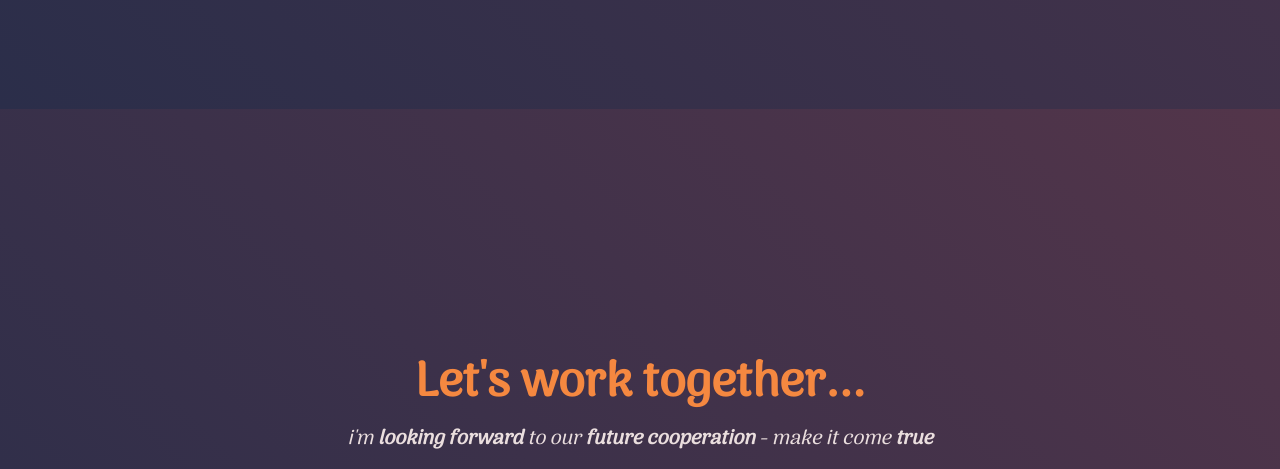
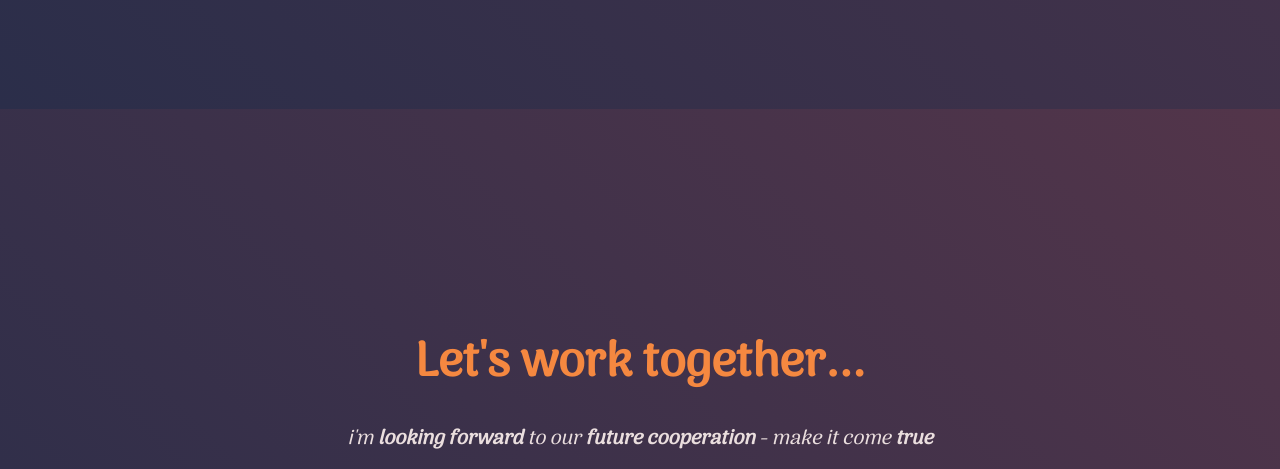
Before and after one commit to uridinh/learn-FCC-Personal_Portfolio, a plain HTML site: page index.html in a window 1280 px wide. Shown: the part 1876-2345 px from the top of the page. Drawn offline with Linux system fonts and the light colour scheme.

Commit message:
Update styles.css

```diff
--- a/styles/styles.css
+++ b/styles/styles.css
@@ -282,6 +282,7 @@ html {
   flex-direction: column;
   align-items: center;
   justify-content: center;
+  text-align: center;
   height: 80vh;
   background-color: var(--color-solid-pink);
   background: linear-gradient(
@@ -302,6 +303,9 @@ html {
   color: var(--color-ebb);
   font-weight: normal;
   font-style: italic;
+  padding: 1em;
+  /* padding-left: 1rem;
+  padding-right: 1rem; */
 }
 
 #contact-div {
```
